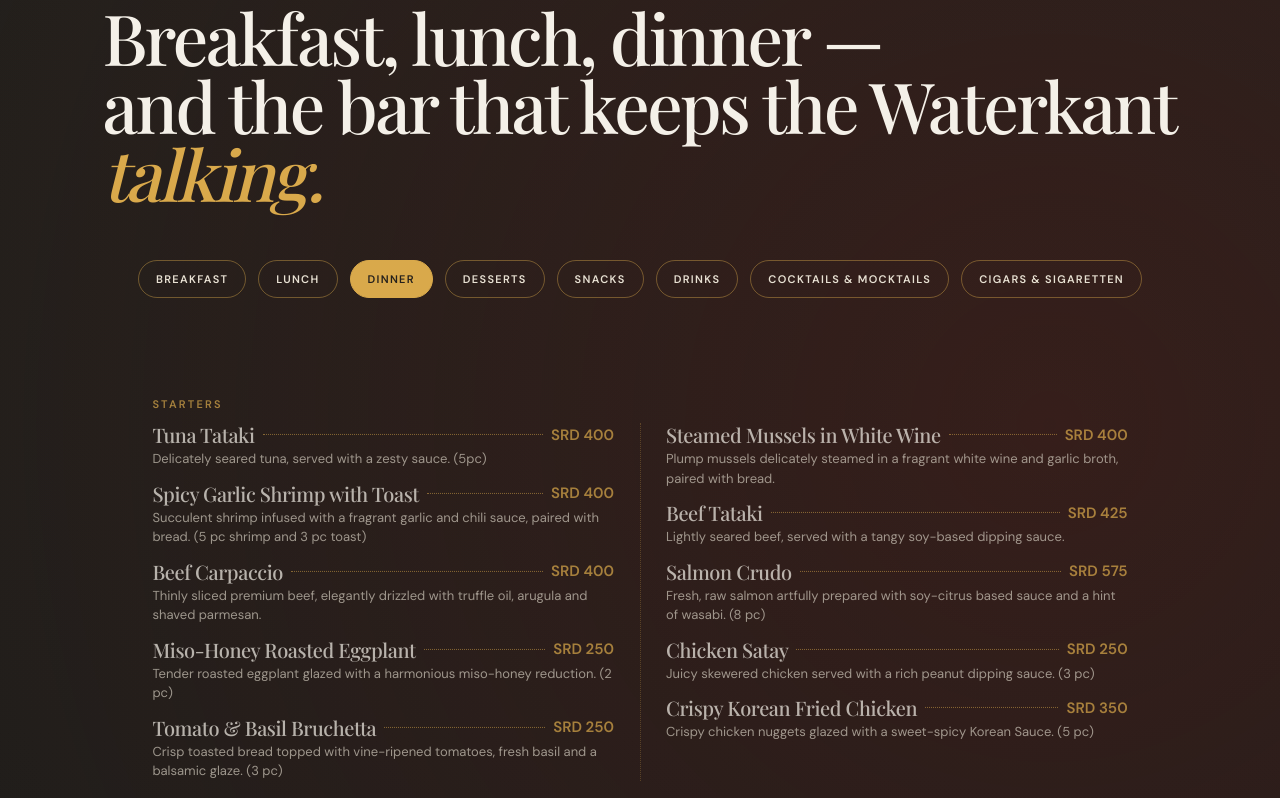
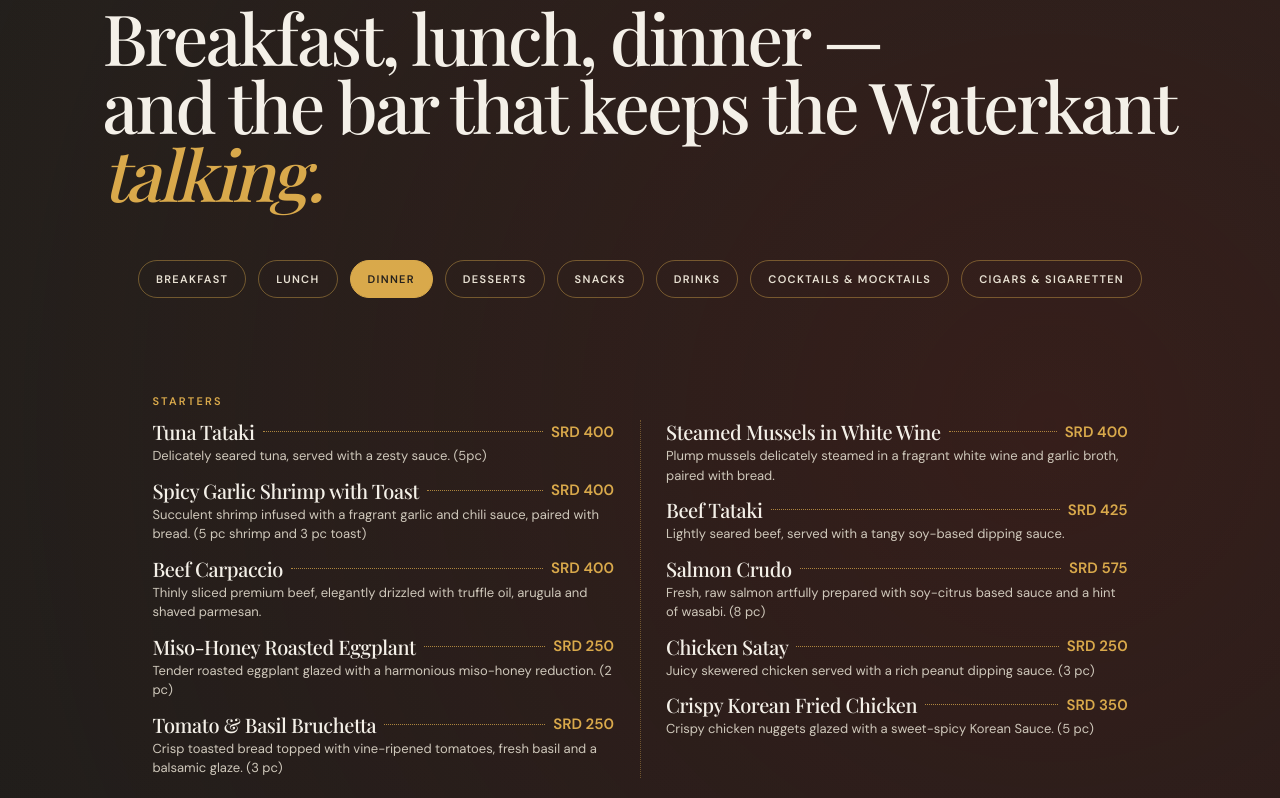
Before and after one commit to AmreshBandhoe/rolines-de-waag-landing, a plain HTML site: page index.html in a window 1280 px wide. Shown: the part 2455-3253 px from the top of the page. Drawn offline with nearby package versions, Linux system fonts and the light colour scheme; a web font is replaced by a local one.

Commit message:
Fix menu panel fade dropping opacity after tab switch
GSAP revealed .menu-panel with inline opacity, which fought the per-tab CSS fade-in (no fill-mode): when the CSS animation ended the panel snapped back to the mid-flight GSAP value, visibly dimming the text about a second after a click. The scroll reveal now targets the .menu-panels wrapper instead, panels get no inline opacity from GSAP, and the fade-in animation uses fill-mode both so a panel always settles at full opacity.

```diff
--- a/script.js
+++ b/script.js
@@ -119,7 +119,7 @@
       '.flavour-card',
       '.menu-head > *',
       '.menu-tabs',
-      '.menu-panel',
+      '.menu-panels',
       '.occasion-image',
       '.occasion-copy > *',
       '.reservation-intro > *',
--- a/styles.css
+++ b/styles.css
@@ -38,7 +38,7 @@
 .menu-tab[aria-pressed="true"] { background:var(--gold); border-color:var(--gold); color:#24201c; font-weight:600; }
 .menu-panels { margin:0 auto; padding:58px 8vw 60px; max-width:1180px; position:relative; z-index:1; }
 .menu-panel.hidden { display:none; }
-.menu-panel.fade-in { animation:menuFade .32s ease; }
+.menu-panel.fade-in { animation:menuFade .32s ease both; }
 @keyframes menuFade { from { opacity:0; transform:translateY(10px); } to { opacity:1; transform:none; } }
 .menu-group { margin-bottom:34px; }
 .menu-group-title { margin:40px 0 14px; font-family:var(--sans); font-size:11px; font-weight:600; letter-spacing:2.2px; text-transform:uppercase; color:var(--gold); }
```
